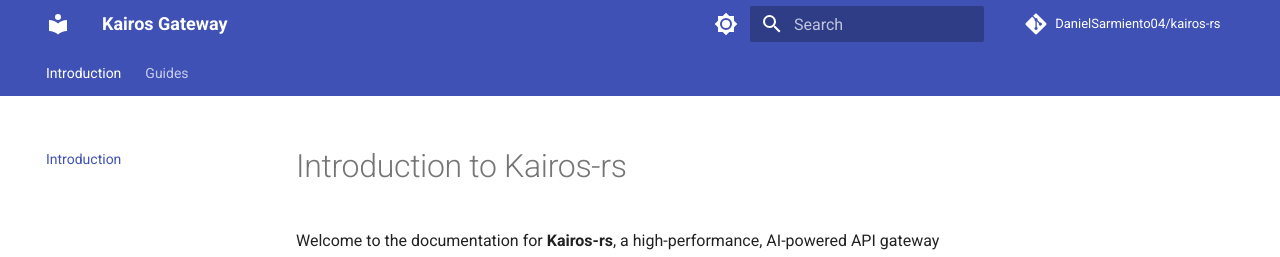
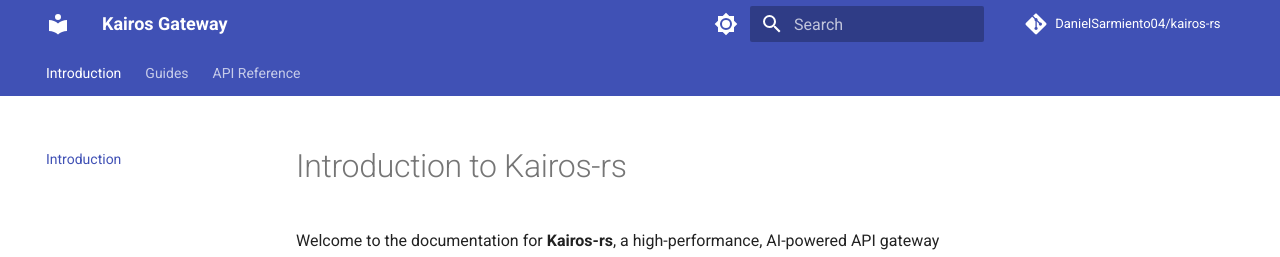
Before and after one commit to DanielSarmiento04/kairos-rs, an MkDocs documentation site: the page built from docs/src/index.md, in a window 1280 px wide. Shown: the top 257 px of the page. Built offline with MkDocs 1.6.1 and Material for MkDocs 9.7.7, drawn with Linux system fonts in a browser that asks for light colours; comment, search, counter and statistics services are not loaded.

Commit message:
feat: add API Reference link to navigation in documentation

```diff
--- a/mkdocs.yml
+++ b/mkdocs.yml
@@ -62,3 +62,4 @@ nav:
       - Postman: POSTMAN_GUIDE.md
       - WebSocket: WEBSOCKET_GUIDE.md
       - WebSocket Metrics: WEBSOCKET_METRICS_GUIDE.md
+  - API Reference: https://danielsarmiento04.github.io/kairos-rs/api/index.html
```
